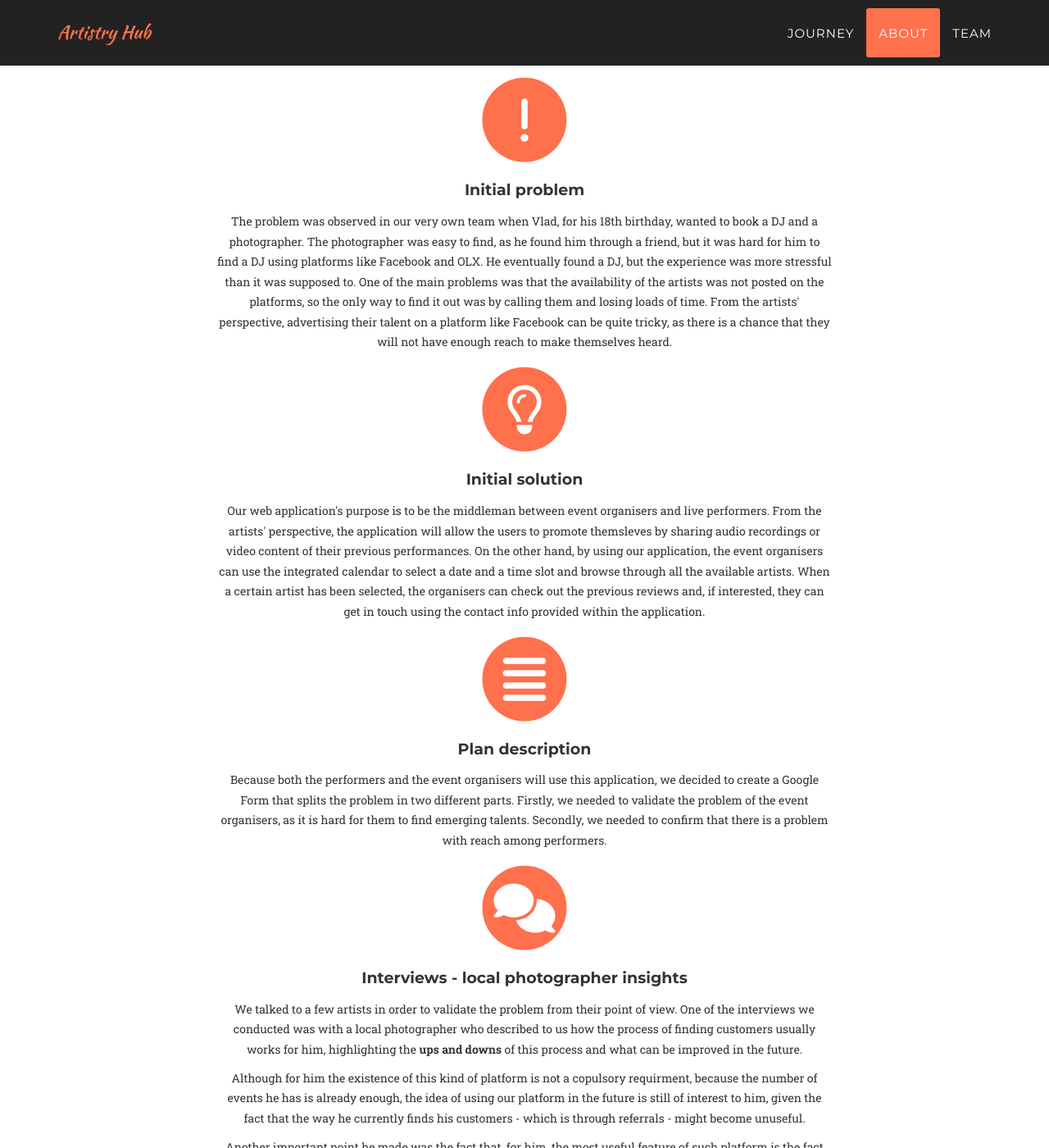
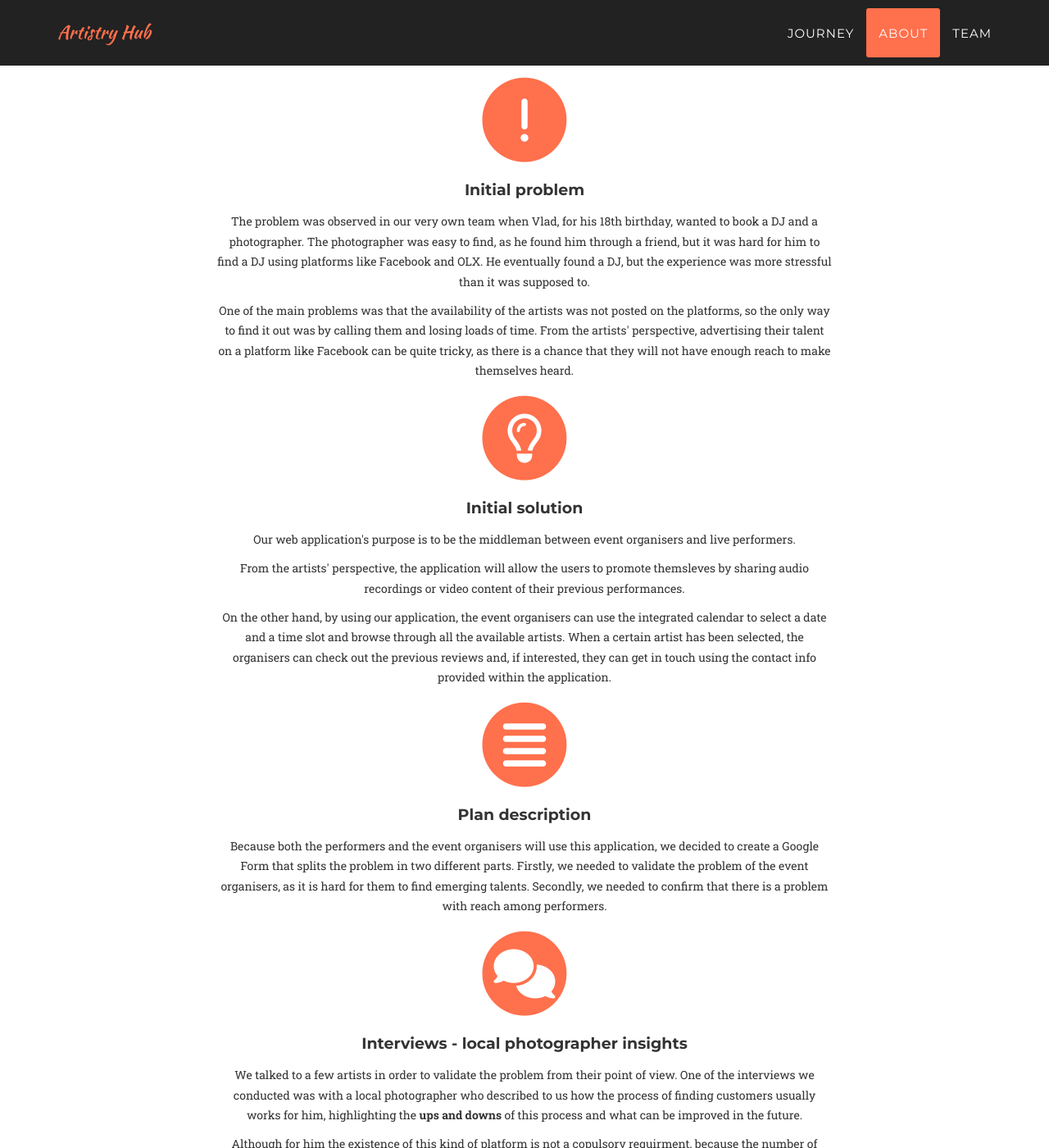
Before and after one commit to ArtistryHub/ArtistryHub, a Jekyll site: the page built from index.html, in a window 1280 px wide and 1400 px high, scrolled down 6921 px. Shown: the whole window at 82% size. Built offline with Jekyll 4.4.1, drawn with Linux system fonts in a browser that asks for light colours; nearby versions of some CDN libraries; some web fonts are replaced; some of the changed text lies outside the part shown.

Commit message:
completare pt mitza+soseaaaaa

```diff
--- a/_includes/m2.html
+++ b/_includes/m2.html
@@ -19,7 +19,8 @@
                     <h4 class="service-heading">Initial problem</h4>
                     <p class="text-muted">The problem was observed in our very own team when Vlad, for his 18th birthday, wanted to book a DJ and a photographer.
                         The photographer was easy to find, as he found him through a friend, but it was hard for him to find a DJ using platforms like Facebook and OLX.
-                        He eventually found a DJ, but the experience was more stressful than it was supposed to.
+                        He eventually found a DJ, but the experience was more stressful than it was supposed to.</p>
+                    <p class="text-muted">
                         One of the main problems was that the availability of the artists was not posted on the platforms, so the only way to find it out was by calling them
                         and losing loads of time. From the artists' perspective, advertising their talent on a platform like Facebook can be quite tricky, as there is a chance
                         that they will not have enough reach to make themselves heard.</p>
@@ -36,10 +37,10 @@
                         <i class="far fa-lightbulb fa-stack-1x fa-inverse"></i>
                     </span>
                     <h4 class="service-heading">Initial solution</h4>
-                    <p class="text-muted">Our web application's purpose is to be the middleman between event organisers and live performers.
-                        From the artists' perspective, the application will allow the users to promote themsleves by sharing audio recordings or
-                        video content of their previous performances.
-                        On the other hand, by using our application, the event organisers can use the integrated calendar to select a date and a time slot and browse
+                    <p class="text-muted">Our web application's purpose is to be the middleman between event organisers and live performers.</p>
+                    <p class="text-muted">From the artists' perspective, the application will allow the users to promote themsleves by sharing audio recordings or
+                        video content of their previous performances.</p>
+                    <p class="text-muted">On the other hand, by using our application, the event organisers can use the integrated calendar to select a date and a time slot and browse
                         through all the available artists. When a certain artist has been selected, the organisers can check out the previous reviews and, if interested,
                         they can get in touch using the contact info provided within the application.</p>
                 </div>
@@ -126,16 +127,18 @@
                         <i class="fa fa-circle fa-stack-2x text-primary"></i>
                         <i class="far fa-lightbulb fa-stack-1x fa-inverse"></i>
                     </span>
-                    <h4 class="service-heading">Concluzii + subconcluzii</h4>
+                    <h4 class="service-heading">Conclusions</h4>
                     <p class="text-muted">Considering the responses that we got on the Google Form, which proved to be sufficient to observe a pattern, and the interviews that we conducted,
                         we realised that there is an interest for this kind of application, but we still need to refine some of the initial aspects of our app.
                         For instance, one of the new features, which was suggested in the Google Form, would be to allow the artists to browse through events that
                         were posted by organisers, which is basically the opposite of our initial approach. This way, the artists and the organisers can
-                        contact eachother for future collaborations.
+                        contact eachother for future collaborations.</p>
+                    <p class="text-muted">For instance, one of the new features, which was suggested in the Google Form, would be to allow the artists to browse through events that
+                        were posted by organisers, which is basically the opposite of our initial approach. This way, the artists and the organisers can
+                        contact eachother for future collaborations.</p>
+                    <p class="text-muted">
                         We, as a team, thought about the main purpose of the application and we concluded that it will probably benefit the entry level artists,
-                        because they need to maximise their exposure.</p>
-                    <!--<p class="text-muted">Performers can showcase their real talents using the application's interface and are able to promote themselves through the application's rating system.</p>
-                    <p class="text-muted">Organizers are able to identify local talents by viewing performers' profiles using suitable filters and, then, they can easily book them.</p> -->
+                        because they need to maximise their exposure.</p> -->
                 </div>
                 <div class="col-md-2"></div>
             </div>
```
